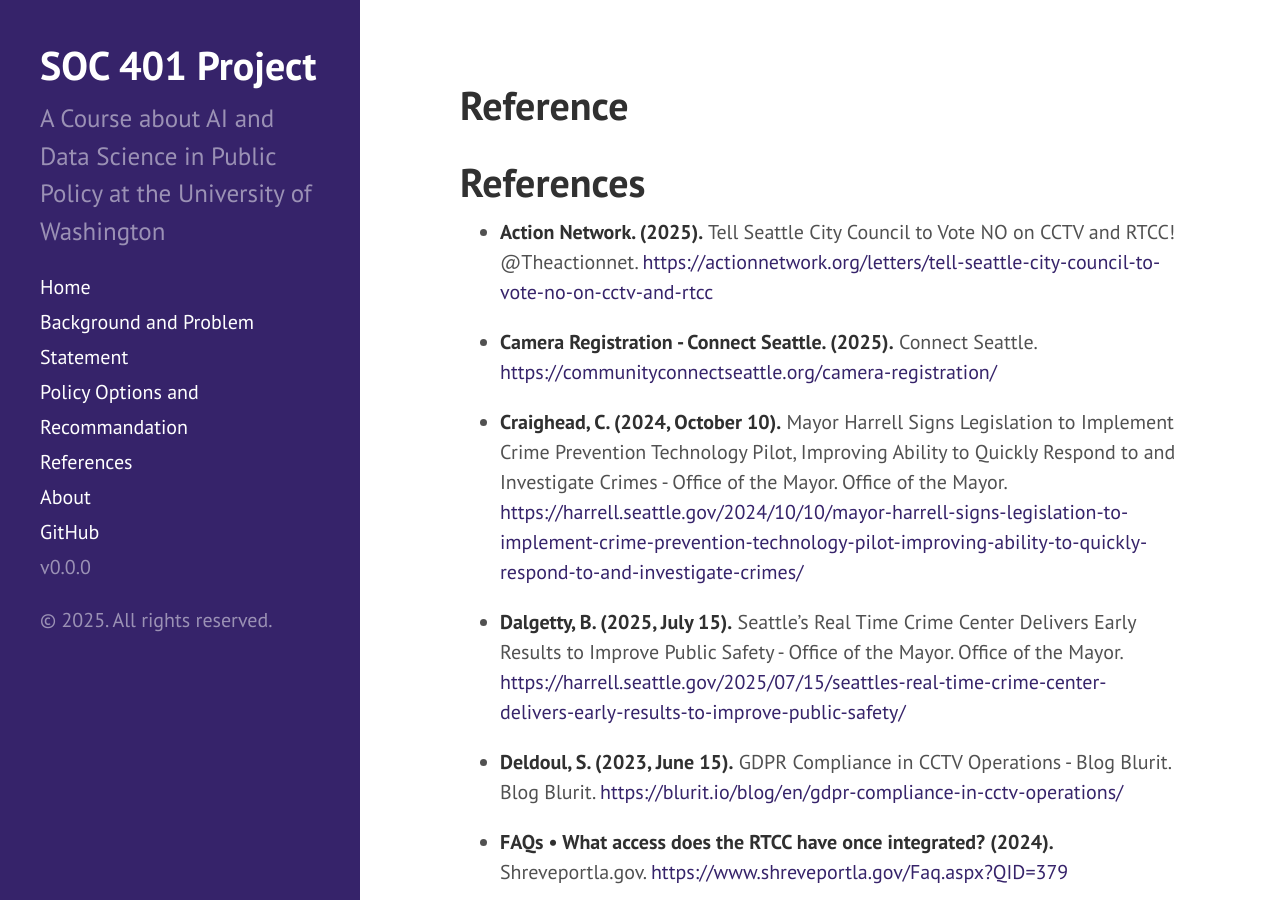
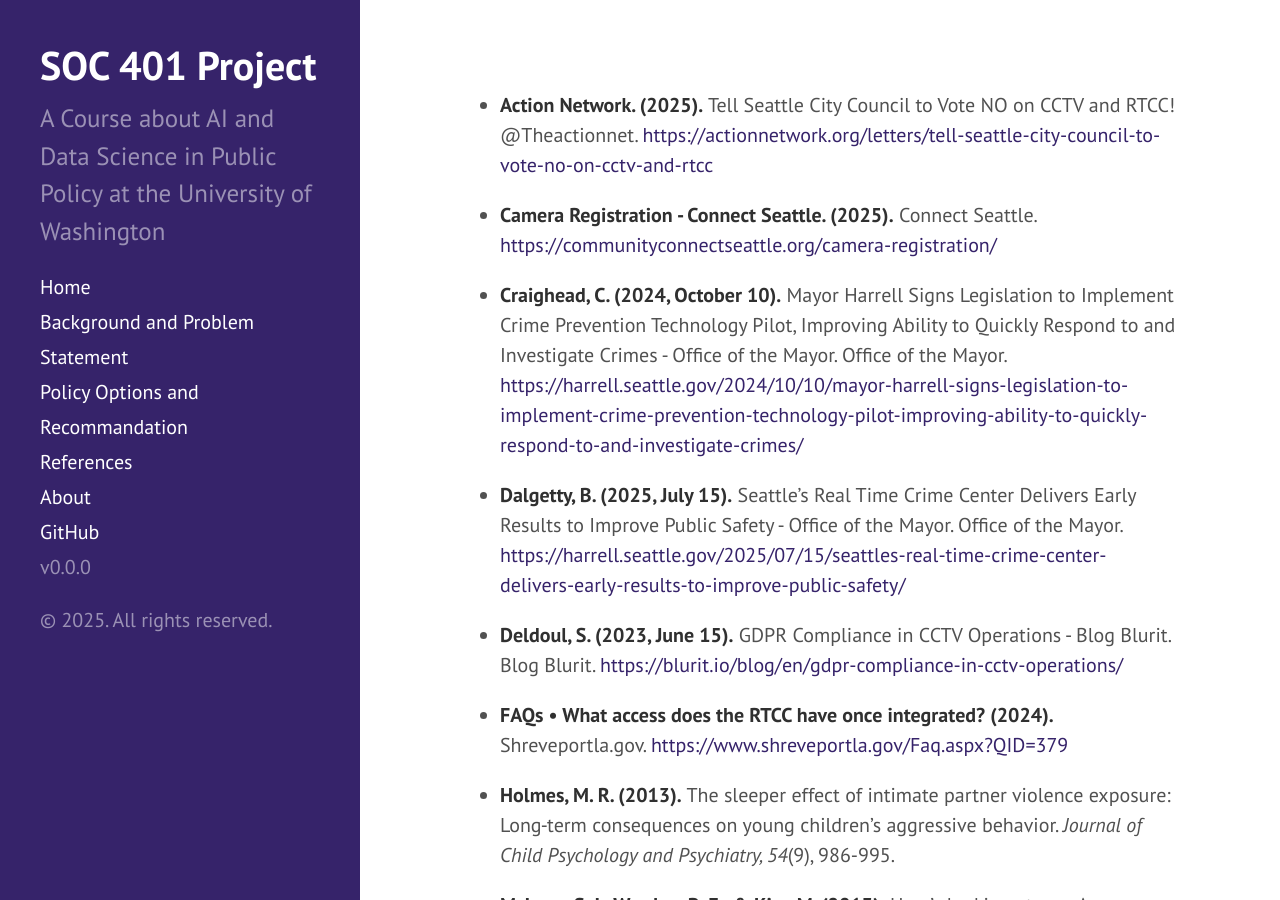
Before and after one commit to JianiT/SOC401-DS-AI-lab, a Jekyll site: the page built from Reference.md, in a window 1280 px wide and 900 px high. Built offline with Jekyll 4.4.1, drawn with Linux system fonts in a browser that asks for light colours.

Commit message:
Modify title and clean up references section
Updated title formatting and removed heading.

```diff
--- a/Reference.md
+++ b/Reference.md
@@ -1,9 +1,9 @@
 ---
 layout: page
-title: Reference
+title: # Reference
 ---
 
-# References
+
 
 - **Action Network. (2025).** Tell Seattle City Council to Vote NO on CCTV and RTCC! @Theactionnet. [https://actionnetwork.org/letters/tell-seattle-city-council-to-vote-no-on-cctv-and-rtcc](https://actionnetwork.org/letters/tell-seattle-city-council-to-vote-no-on-cctv-and-rtcc)
 
```
